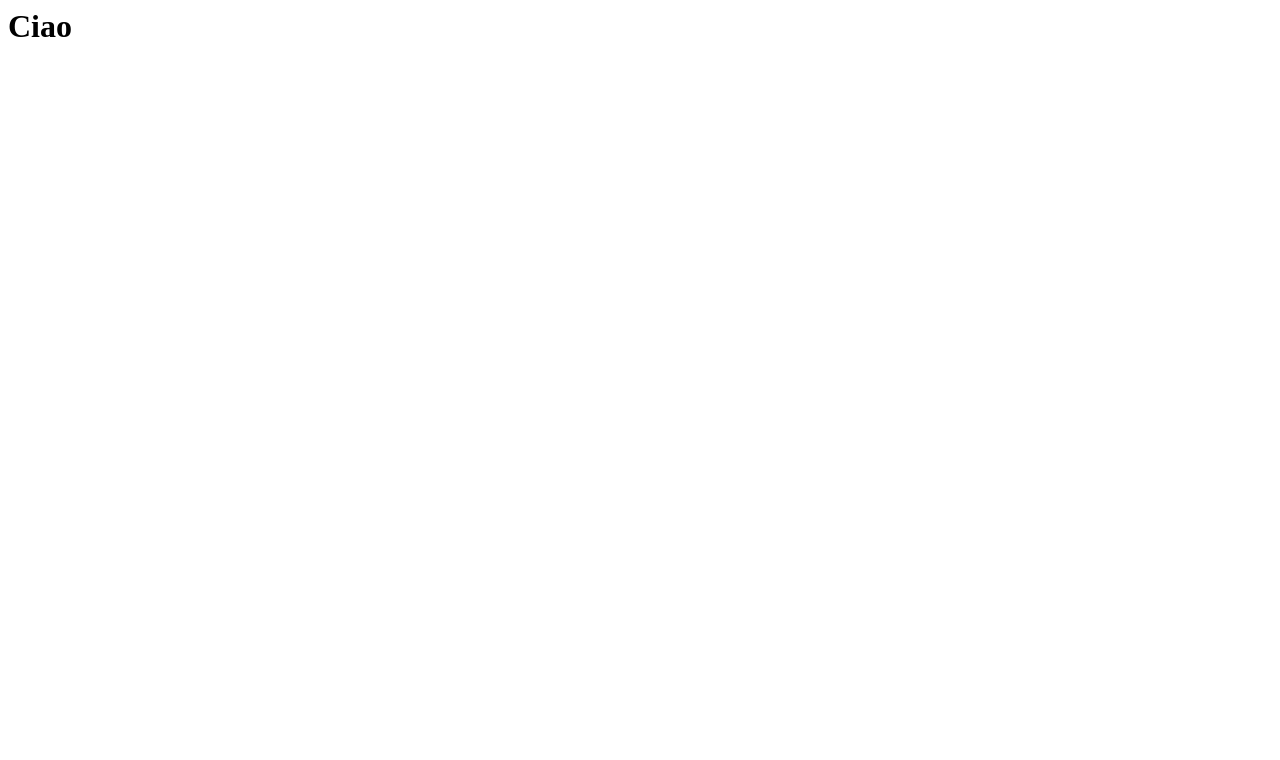
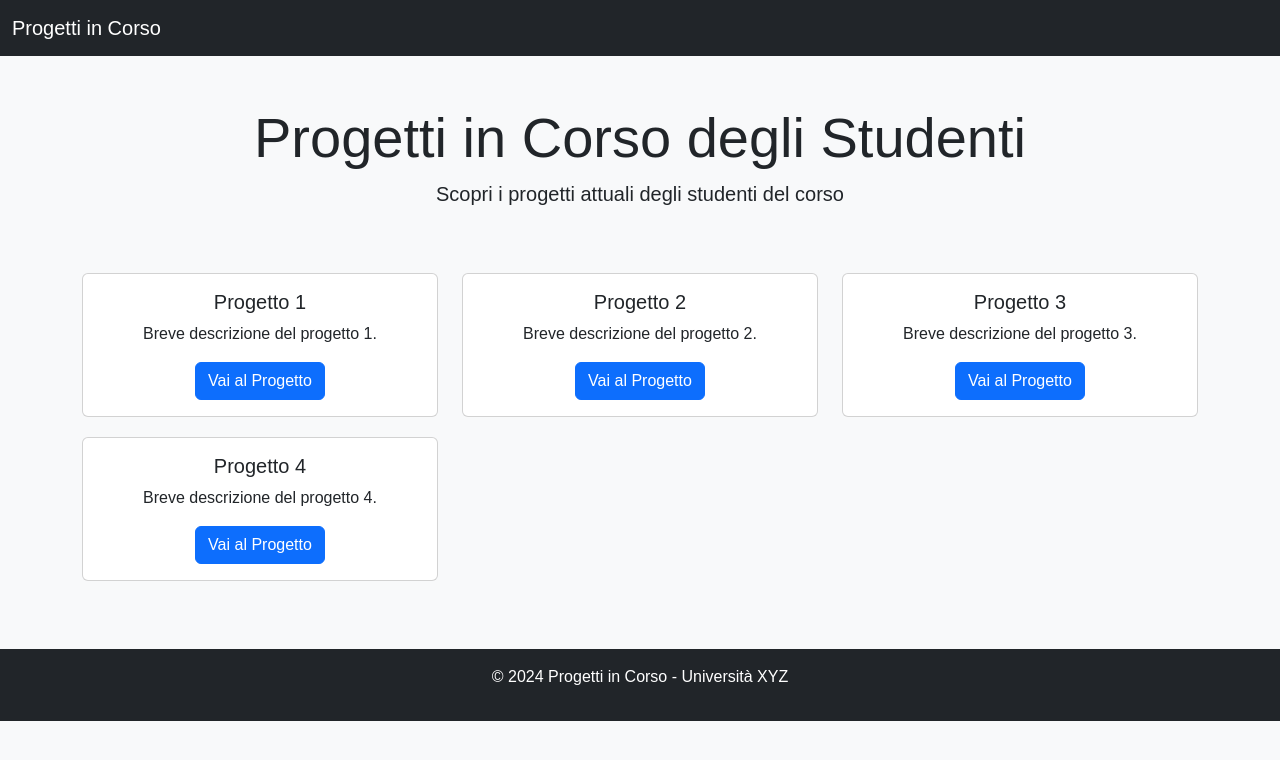
Before and after one commit to IngPier/Prof-Bernardis, a plain HTML site: page index.html in a window 1280 px wide. Drawn offline with nearby package versions, Linux system fonts and the light colour scheme.

Commit message:
Primo Sito ufficiale

```diff
--- a/index.html
+++ b/index.html
@@ -1 +1,103 @@
-<h1>Ciao</h1>
+<!DOCTYPE html>
+<html lang="it">
+<head>
+    <meta charset="UTF-8">
+    <meta name="viewport" content="width=device-width, initial-scale=1.0">
+    <title>Progetti in Corso degli Studenti</title>
+    <!-- Link a Bootstrap 5 CSS -->
+    <link href="https://cdn.jsdelivr.net/npm/bootstrap@5.3.0-alpha1/dist/css/bootstrap.min.css" rel="stylesheet">
+    <!-- Opzionale: Aggiungi il tuo CSS personalizzato -->
+    <style>
+        body {
+            background-color: #f8f9fa;
+            font-family: 'Arial', sans-serif;
+        }
+        .project-card {
+            margin-bottom: 20px;
+        }
+        .project-card .card-body {
+            text-align: center;
+        }
+    </style>
+</head>
+<body>
+
+    <!-- Navbar -->
+    <nav class="navbar navbar-expand-lg navbar-dark bg-dark">
+        <div class="container-fluid">
+            <a class="navbar-brand" href="#">Progetti in Corso</a>
+        </div>
+    </nav>
+
+    <!-- Hero Section -->
+    <div class="container my-5">
+        <div class="row">
+            <div class="col text-center">
+                <h1 class="display-4">Progetti in Corso degli Studenti</h1>
+                <p class="lead">Scopri i progetti attuali degli studenti del corso</p>
+            </div>
+        </div>
+    </div>
+
+    <!-- Progetti Section -->
+    <div class="container">
+        <div class="row">
+            <!-- Singolo progetto card -->
+            <div class="col-md-4">
+                <div class="card project-card">
+                    <div class="card-body">
+                        <h5 class="card-title">Progetto 1</h5>
+                        <p class="card-text">Breve descrizione del progetto 1.</p>
+                        <a href="https://www.example.com" class="btn btn-primary" target="_blank">Vai al Progetto</a>
+                    </div>
+                </div>
+            </div>
+
+            <div class="col-md-4">
+                <div class="card project-card">
+                    <div class="card-body">
+                        <h5 class="card-title">Progetto 2</h5>
+                        <p class="card-text">Breve descrizione del progetto 2.</p>
+                        <a href="https://www.example.com" class="btn btn-primary" target="_blank">Vai al Progetto</a>
+                    </div>
+                </div>
+            </div>
+
+            <!-- Ripeti per tutti i progetti -->
+            <div class="col-md-4">
+                <div class="card project-card">
+                    <div class="card-body">
+                        <h5 class="card-title">Progetto 3</h5>
+                        <p class="card-text">Breve descrizione del progetto 3.</p>
+                        <a href="https://www.example.com" class="btn btn-primary" target="_blank">Vai al Progetto</a>
+                    </div>
+                </div>
+            </div>
+
+            <!-- Aggiungi altre card per gli altri progetti -->
+            <div class="col-md-4">
+                <div class="card project-card">
+                    <div class="card-body">
+                        <h5 class="card-title">Progetto 4</h5>
+                        <p class="card-text">Breve descrizione del progetto 4.</p>
+                        <a href="https://www.example.com" class="btn btn-primary" target="_blank">Vai al Progetto</a>
+                    </div>
+                </div>
+            </div>
+
+            <!-- Continua con tutti i progetti rimanenti -->
+            <!-- ... -->
+
+        </div>
+    </div>
+
+    <!-- Footer -->
+    <footer class="bg-dark text-white text-center py-3 mt-5">
+        <p>&copy; 2024 Progetti in Corso - Università XYZ</p>
+    </footer>
+
+    <!-- Link a Bootstrap JS e Popper.js -->
+    <script src="https://cdn.jsdelivr.net/npm/@popperjs/core@2.11.6/dist/umd/popper.min.js"></script>
+    <script src="https://cdn.jsdelivr.net/npm/bootstrap@5.3.0-alpha1/dist/js/bootstrap.min.js"></script>
+</body>
+</html>
```
